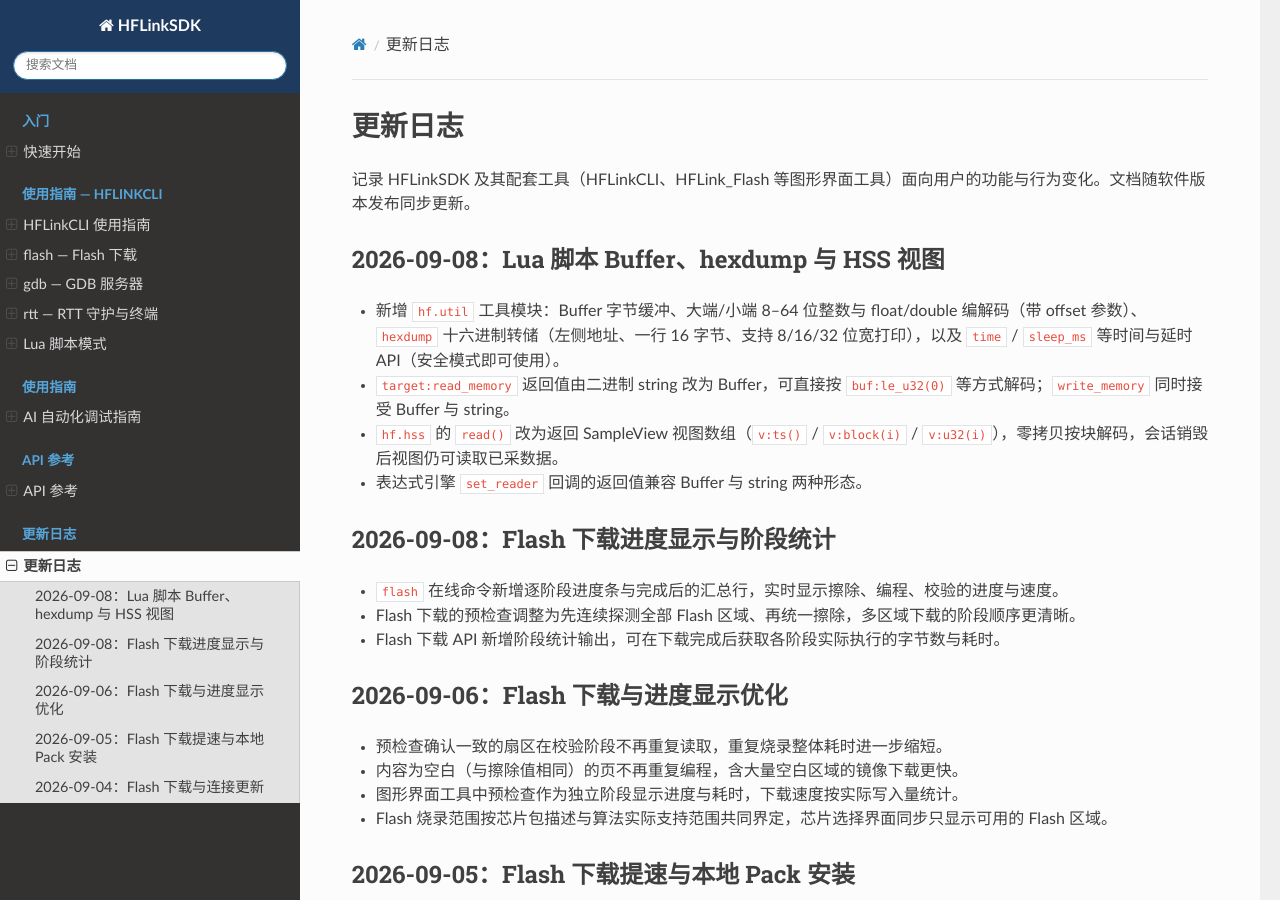
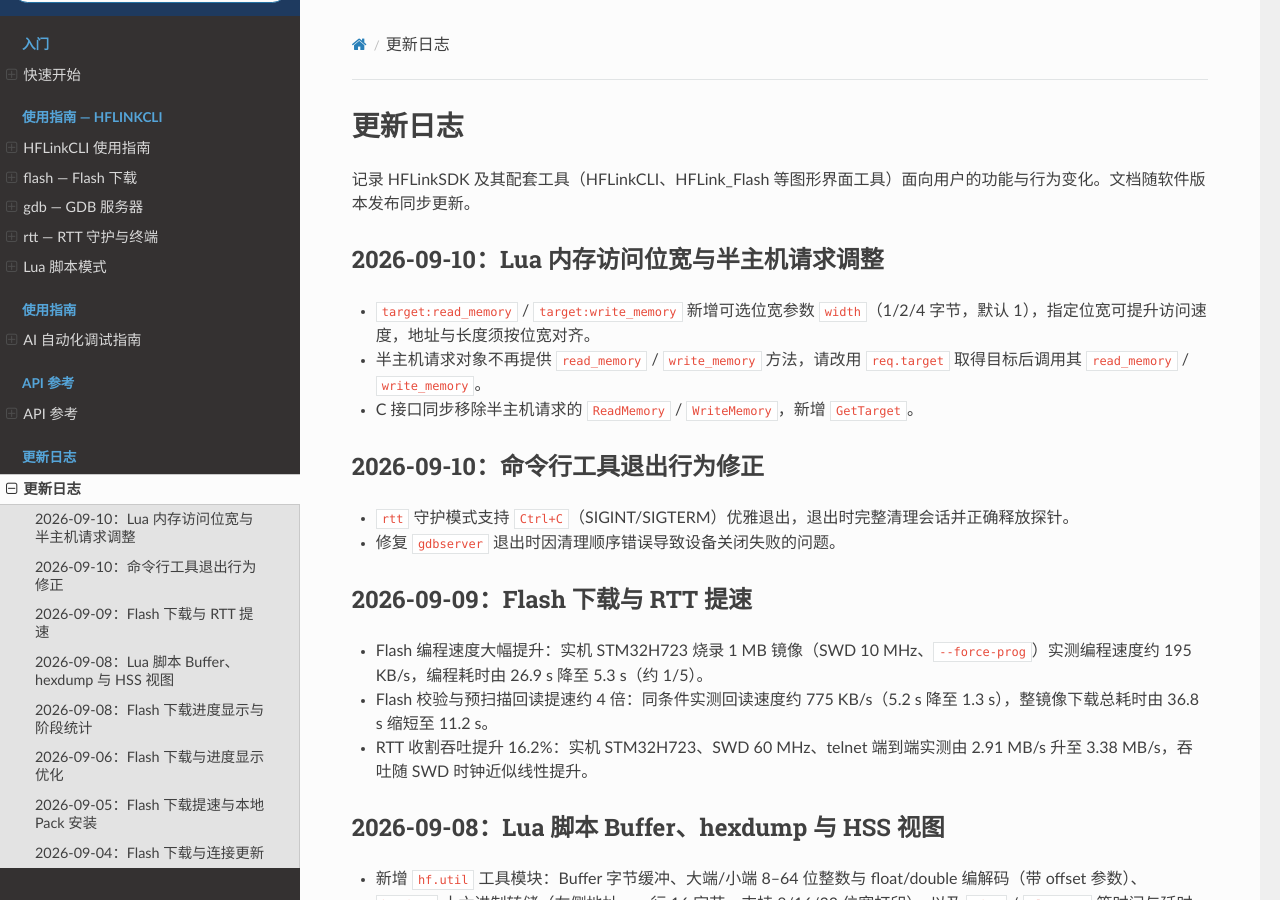
Before and after one commit to LX050724/HFLinkDocs, a Sphinx documentation site: the page built from source/changelog.md, in a window 1280 px wide and 900 px high. Built offline with Sphinx 7.4.7 and the Read the Docs theme 3.1.0, drawn with Linux system fonts in a browser that asks for light colours; pages that are not in the unit, such as notebooks, are missing from menus.

Commit message:
changelog: 新增 Flash/RTT 提速与 Lua 半主机调整条目并同步 lua_mode/cli_rtt 指南

````diff
--- a/source/changelog.md
+++ b/source/changelog.md
@@ -1,6 +1,23 @@
 # 更新日志
 
 记录 HFLinkSDK 及其配套工具（HFLinkCLI、HFLink_Flash 等图形界面工具）面向用户的功能与行为变化。文档随软件版本发布同步更新。
+
+## 2026-09-10：Lua 内存访问位宽与半主机请求调整
+
+- `target:read_memory` / `target:write_memory` 新增可选位宽参数 `width`（1/2/4 字节，默认 1），指定位宽可提升访问速度，地址与长度须按位宽对齐。
+- 半主机请求对象不再提供 `read_memory` / `write_memory` 方法，请改用 `req.target` 取得目标后调用其 `read_memory` / `write_memory`。
+- C 接口同步移除半主机请求的 `ReadMemory` / `WriteMemory`，新增 `GetTarget`。
+
+## 2026-09-10：命令行工具退出行为修正
+
+- `rtt` 守护模式支持 `Ctrl+C`（SIGINT/SIGTERM）优雅退出，退出时完整清理会话并正确释放探针。
+- 修复 `gdbserver` 退出时因清理顺序错误导致设备关闭失败的问题。
+
+## 2026-09-09：Flash 下载与 RTT 提速
+
+- Flash 编程速度大幅提升：实机 STM32H723 烧录 1 MB 镜像（SWD 10 MHz、`--force-prog`）实测编程速度约 195 KB/s，编程耗时由 26.9 s 降至 5.3 s（约 1/5）。
+- Flash 校验与预扫描回读提速约 4 倍：同条件实测回读速度约 775 KB/s（5.2 s 降至 1.3 s），整镜像下载总耗时由 36.8 s 缩短至 11.2 s。
+- RTT 收割吞吐提升 16.2%：实机 STM32H723、SWD 60 MHz、telnet 端到端实测由 2.91 MB/s 升至 3.38 MB/s，吞吐随 SWD 时钟近似线性提升。
 
 ## 2026-09-08：Lua 脚本 Buffer、hexdump 与 HSS 视图
 
--- a/source/guide/lua_mode.md
+++ b/source/guide/lua_mode.md
@@ -280,8 +280,8 @@
 | `assert_reset()` / `deassert_reset()` | — | 结果码或错误三元组 | 置位 / 释放复位 |
 | `read_reg(number)` | 0..2³²−1 | integer 或错误三元组 | 读取寄存器 |
 | `write_reg(number, value)` | 均限 2³²−1 | 结果码或错误三元组 | 写入寄存器 |
-| `read_memory(address, len)` | `len` ≥ 1 字节 | Buffer 或错误三元组 | 按字节读内存，返回 `hf.util` Buffer（见 `hf.util.*`） |
-| `write_memory(address, data)` | `data` 为 Buffer 或二进制 string | 结果码或错误三元组 | 按字节写内存 |
+| `read_memory(address, len, width?)` | `len` ≥ 1 字节；`width` 可选 1/2/4（默认 1） | Buffer 或错误三元组 | 读内存，返回 `hf.util` Buffer（见 `hf.util.*`）；指定位宽时地址与 `len` 须为位宽的整数倍，更宽位宽传输更快 |
+| `write_memory(address, data, width?)` | `data` 为 Buffer 或二进制 string；`width` 同上 | 结果码或错误三元组 | 写内存，对齐要求同上 |
 | `destroy()` | — | `true` | 销毁目标 |
 
 ```lua
@@ -424,16 +424,18 @@
 处理函数接收一个 Request 对象（userdata）：
 
 - 字段：`req.opcode`（integer）、`req.argument`（integer，超 Lua 整数范围时为
-  `"0x%016X"` 字符串）。
-- 方法：`read_u32(index)` / `write_u32(index, value)`、`read_memory(address, size)`（返回
-  二进制 string）/ `write_memory(address, data)`、`set_result(value)`、`set_errno(value)`。
+  `"0x%016X"` 字符串）、`req.target`（借用的 Target 对象，仅在回调同步执行期间有效，
+  不可用时为 nil）。
+- 方法：`read_u32(index)` / `write_u32(index, value)`、`set_result(value)`、`set_errno(value)`。
+- 读写目标内存请经 `req.target:read_memory(...)` / `req.target:write_memory(...)`（用法见上文
+  target 方法表）。
 - 处理函数须返回字符串：`"handled"` 表示已处理，`"fallback"` 表示交给默认处理；其他返回
   值视为错误（`errno = EINVAL`）。
 
 ```lua
 hf.semihosting.register_handler(0x01, function(req)
     local arg = req.argument           -- 参数字段
-    local data = req:read_memory(arg, 16)
+    local data = req.target:read_memory(arg, 16)   -- 经借用目标读内存，返回 Buffer
     req:set_result(#data)
     return "handled"
 end)
````
Also changed, not shown: source/guide/cli_rtt.md (+1 -1 lines).
